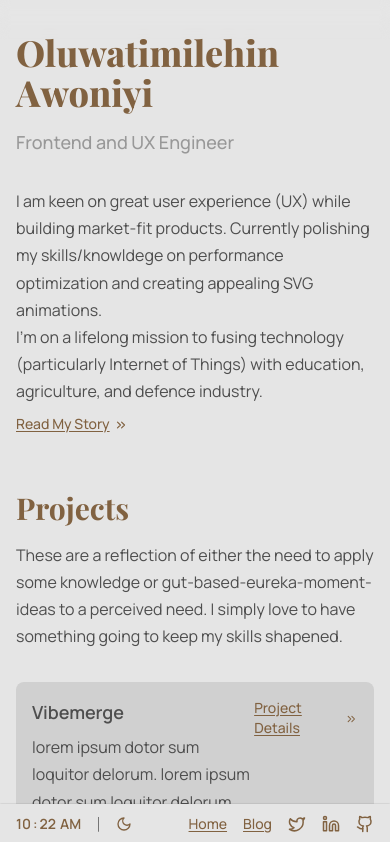
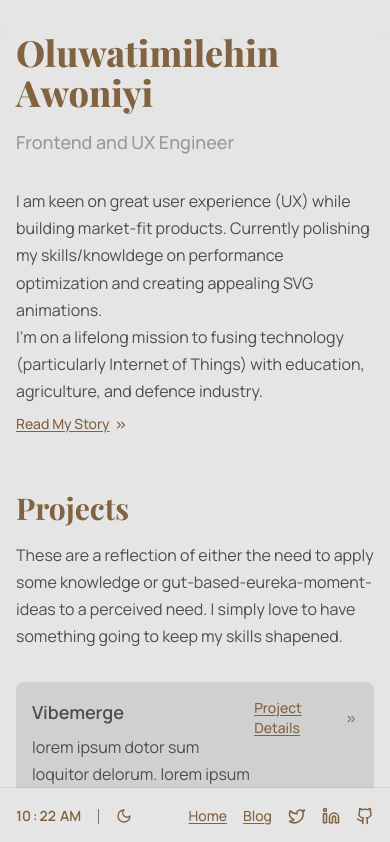
Before and after one commit to oluwatimilehinawoniyi/second-pv, a Next.js app: page / in a window 390 px wide. Shown: the top 842 px of the page. Built offline with nearby package versions, Linux system fonts and the light colour scheme; a web font is replaced by a local one.

Commit message:
make individual paper page responsive

```diff
--- a/app/components/UI/Footer.tsx
+++ b/app/components/UI/Footer.tsx
@@ -5,7 +5,7 @@ import Links from "../common/Links";
 
 export default function Footer() {
   return (
-    <footer className="footer fixed bottom-0 z-50 flex h-10 w-full items-center justify-center bg-[rgb(var(--background-rgb))]">
+    <footer className="footer fixed bottom-0 z-50 flex h-14 w-full items-center justify-center bg-[rgb(var(--background-rgb))] md:h-10">
       <div className="mx-auto flex w-full max-w-[700px] items-center justify-between px-4 text-sm font-thin md:px-0 lg:max-w-[800px]">
         <div className="flex items-center gap-4">
           <TimeDisplay /> | <ThemeToggle />
--- a/app/globals.css
+++ b/app/globals.css
@@ -126,6 +126,7 @@
     text-wrap: balance;
   }
 }
+
 .prose {
   text-align: justify;
   padding-bottom: 2rem;
@@ -190,20 +191,24 @@
 }
 
 @media (max-width: 768px) {
+  .prose {
+    text-align: left;
+  }
+
   .prose h2 {
-    font-size: 1.75rem;
+    font-size: 1.5rem;
   }
 
   .prose h3 {
-    font-size: 1.5rem;
+    font-size: 1.3rem;
   }
 
   .prose h4 {
-    font-size: 1.25rem;
+    font-size: 1.1rem;
   }
 
   .prose h5 {
-    font-size: 1.125rem;
+    font-size: 1rem;
   }
 
   .prose h6 {
--- a/app/papers/[...paper]/page.tsx
+++ b/app/papers/[...paper]/page.tsx
@@ -95,7 +95,7 @@ export default function Page({ params }: { params: { paper: string[] } }) {
         display={
           <div className="relative pt-20">
             <article className="prose">
-              <h1 className="mb-4 text-3xl font-bold capitalize">
+              <h1 className="mb-4 text-2xl md:text-3xl font-bold capitalize">
                 {data.title}
               </h1>
               <MDXRemote
```
